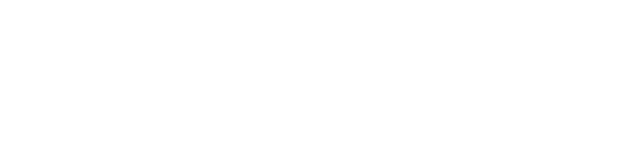
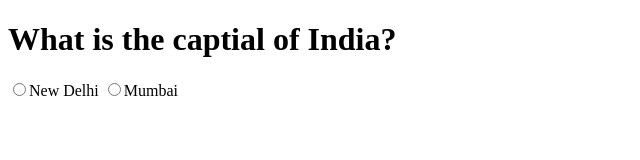
Before and after one commit to acciojob/trivia-Razz700, a website: page main.html in a window 1280 px wide. Shown: the whole page, without its empty margins (0-640 px from the left). Drawn offline with Linux system fonts and the light colour scheme.

Commit message:
created a submission

```diff
--- a/main.html
+++ b/main.html
@@ -10,7 +10,9 @@
 	<!-- the entire body must be written by student -->
     <script type="text/javascript" src="./script.js">
 </script>
-
+<h1>What is the captial of India?</h1>
+	<input type="radio">New Delhi
+	<input type="radio">Mumbai
 </body>
 
 </html>
```
